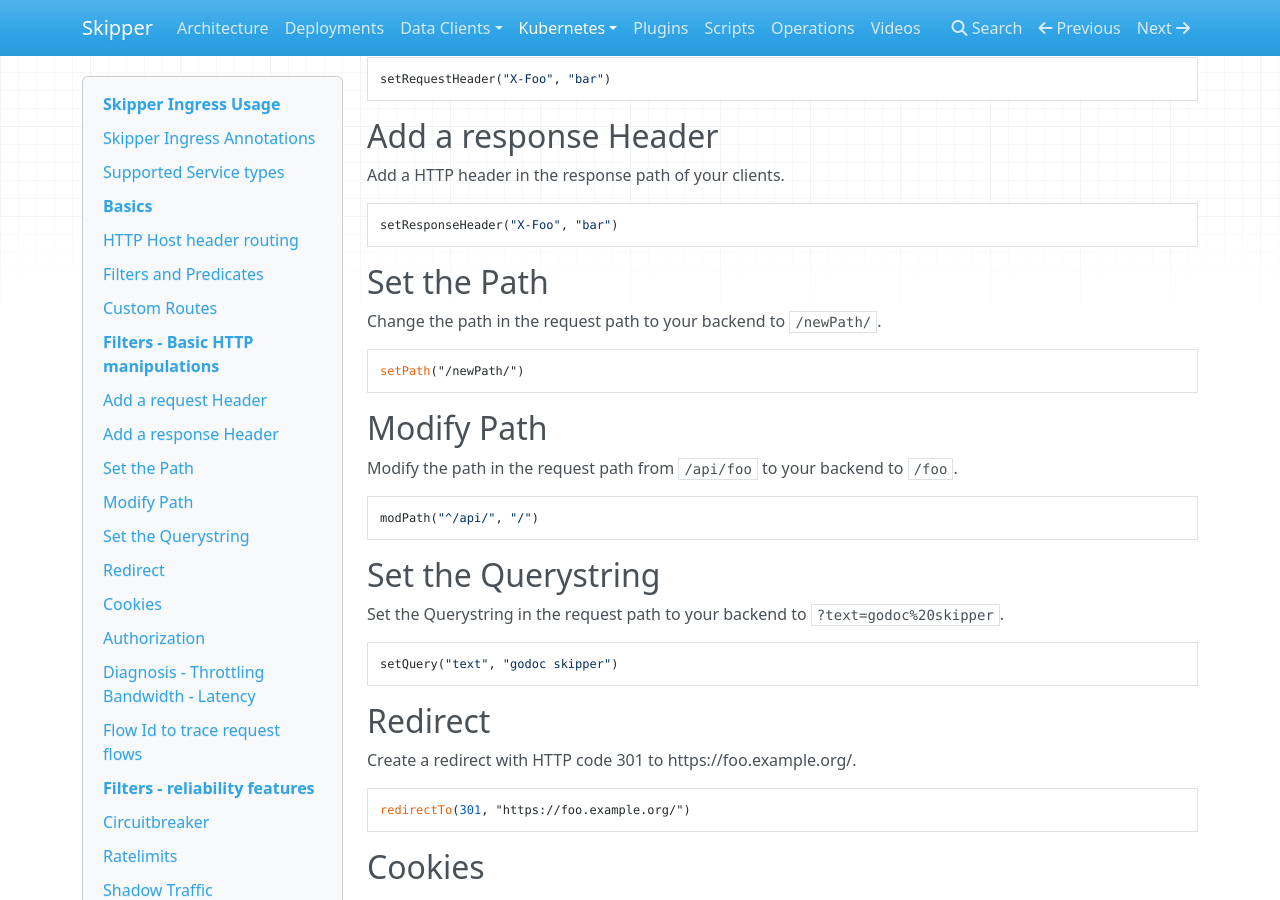
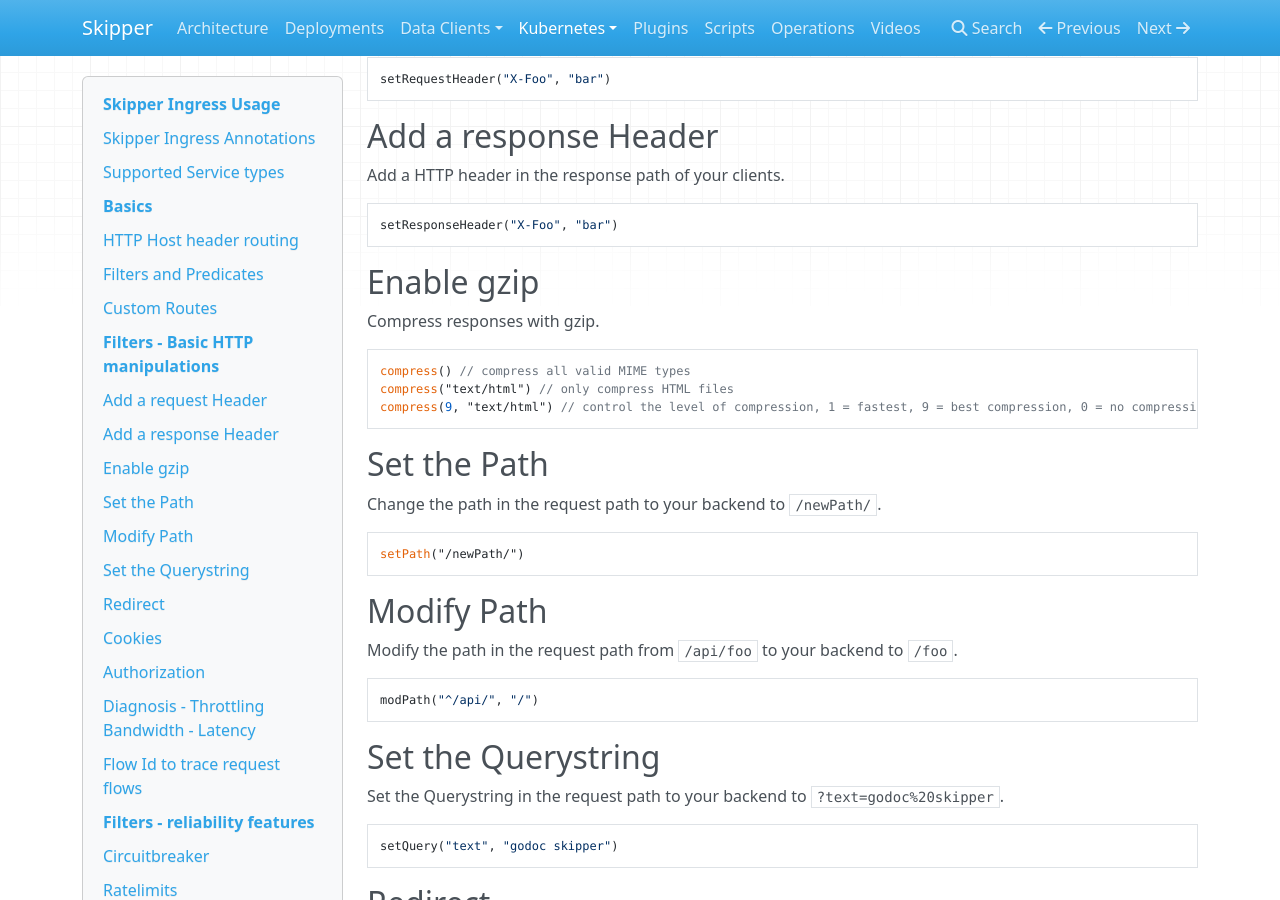
Before and after one commit to zalando/skipper, an MkDocs documentation site: the page built from docs/kubernetes/ingress-usage.md, in a window 1280 px wide and 900 px high, scrolled down 3224 px. Built offline with MkDocs 1.6.1, drawn with Linux system fonts in a browser that asks for light colours; nearby versions of some CDN libraries; old or Windows-style settings are respelled for this version of MkDocs.

Commit message:
Add documentation for `compress()` to usage
I was trying to find information on enabling gzip with Skipper and couldn't find any documentation on it. A search led me to https://github.com/zalando/skipper/issues/87 which shows the feature implemented in https://github.com/zalando/skipper/pull/161 without any documentation update.

```diff
--- a/docs/kubernetes/ingress-usage.md
+++ b/docs/kubernetes/ingress-usage.md
@@ -157,6 +157,14 @@
 Add a HTTP header in the response path of your clients.
 
     setResponseHeader("X-Foo", "bar")
+
+## Enable gzip
+
+Compress responses with gzip.
+
+    compress() // compress all valid MIME types
+    compress("text/html") // only compress HTML files
+    compress(9, "text/html") // control the level of compression, 1 = fastest, 9 = best compression, 0 = no compression
 
 ## Set the Path
 
```
